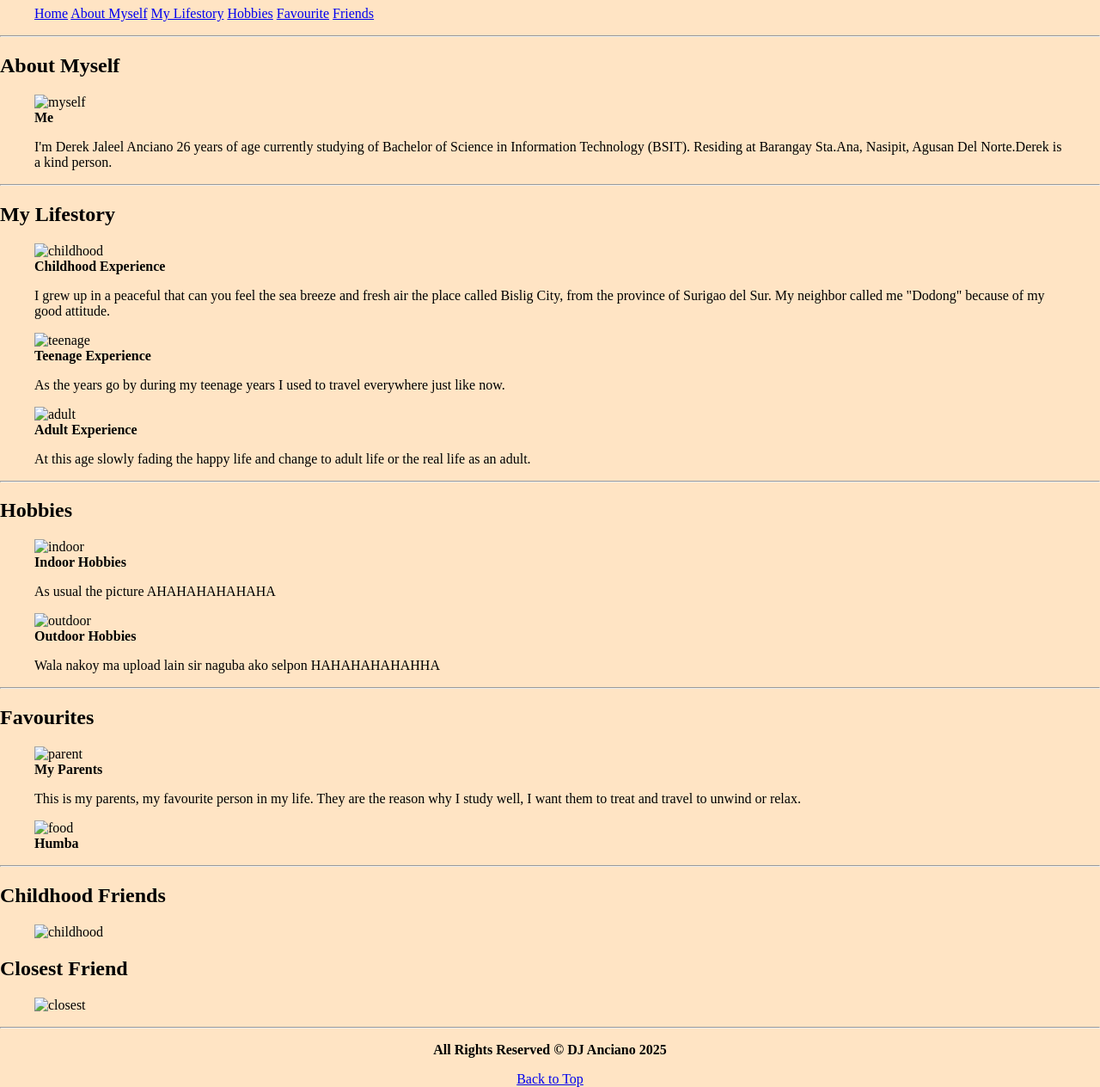
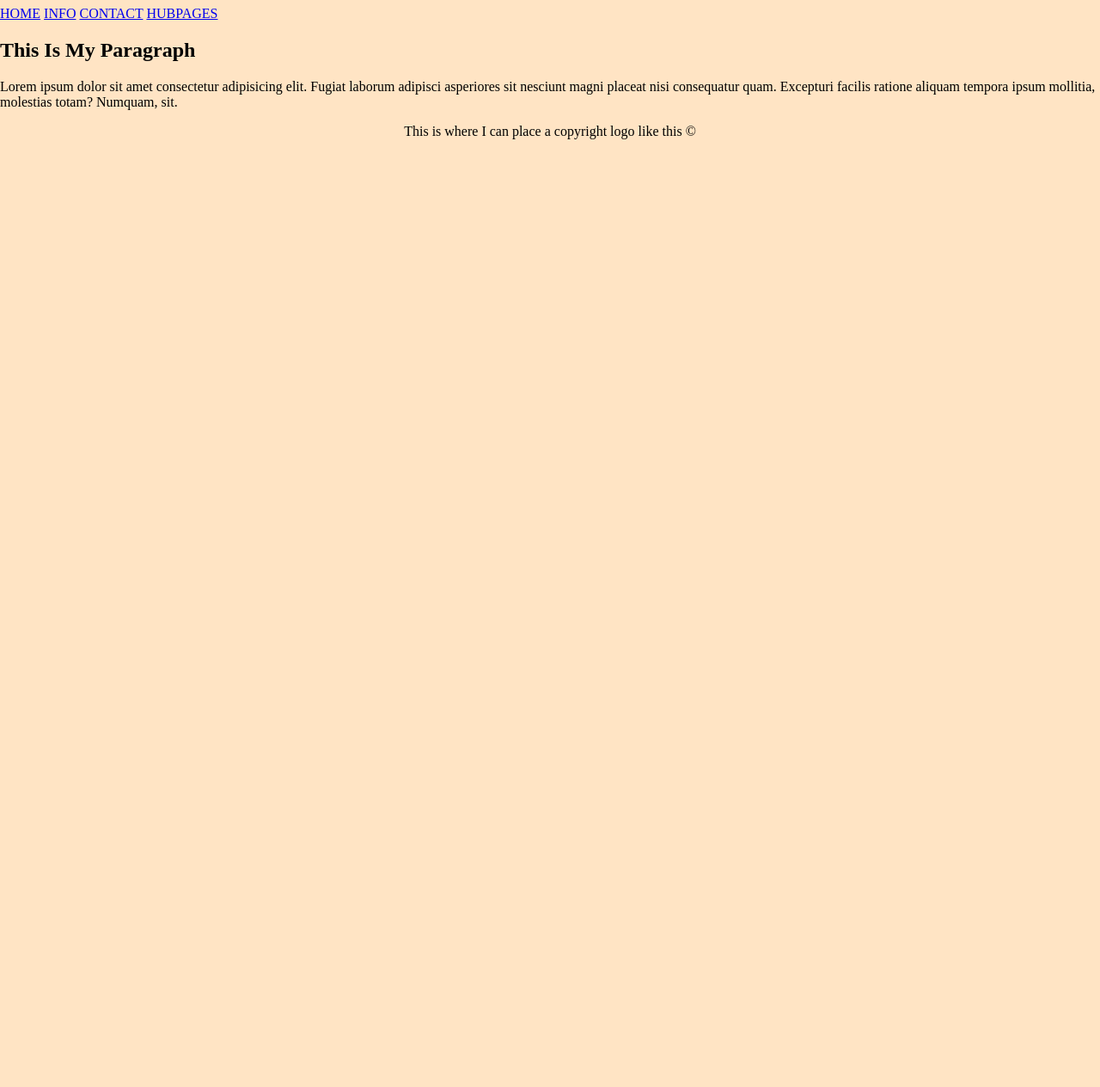
Before and after one commit to jaleeeel/css, a plain HTML site: page index.html in a window 1280 px wide. Shown: the part 73-1337 px from the top of the page at 86% size. After the commit the page ends 800 px from the top, so only its background shows below. Drawn offline with Linux system fonts and the light colour scheme.

Commit message:
Update index.html

```diff
--- a/index.html
+++ b/index.html
@@ -1,139 +1,26 @@
 <!DOCTYPE html>
 <html lang="en">
 <head>
-    <meta charset="UTF-8">
-    <meta name="viewport" content="width=device-width, initial-scale=1.0">
     <link rel="stylesheet" href="style.css">
-    <title>All About Myself</title>
+    <title>CSS Basic</title>
 </head>
 <body>
-    <header id="top">
-        <h1> All About Myself</h1>
-        <nav>
-            <ul>
-                <tr><a href="index.html">Home</a></tr>
-                <tr><a href="#about">About Myself</a></tr>
-                <tr><a href="#life">My Lifestory</a></tr>
-                <tr><a href="#hobbies">Hobbies</a></tr>
-                <tr><a href="#fave">Favourite</a></tr>
-                <tr><a href="#friends">Friends</a></tr>
-            </ul>
-        </nav>
+    <header>
+        <h1>THIS IS MY BANNER</h1>
     </header>
+    <nav>
+        <a href="#">HOME</a>
+        <a href="#">INFO</a>
+        <a href="#">CONTACT</a>
+        <a href="#">HUBPAGES</a>
+    </nav>
+    <main>
+        <h2>This Is My Paragraph</h2>
+        <p>Lorem ipsum dolor sit amet consectetur adipisicing elit. Fugiat laborum adipisci asperiores sit nesciunt magni placeat nisi consequatur quam. Excepturi facilis ratione aliquam tempora ipsum mollitia, molestias totam? Numquam, sit.</p>
 
-    <hr>
-    <main>
-        <article id="about">
-            <section id="about_myself">
-                <h2>About Myself</h2>
-                <p>
-
-                </p>
-                <figure>
-                    <img src="me.jpg" alt="myself" height="250">
-                    <figcaption style="font-weight: bold;">Me</figcaption>
-                    <p>I'm Derek Jaleel Anciano 26 years of age currently studying of Bachelor of Science in Information Technology (BSIT). Residing at Barangay Sta.Ana, Nasipit, Agusan Del Norte.Derek is a kind person.</p>
-
-
-                </figure>
-            </section>
-        </article>
-
-        <hr>
-
-        <article id="life">
-            <section>
-                <h2>My Lifestory</h2>
-                <figure>
-                    <img src="childhood.jpg" alt="childhood" height="250">
-                    <figcaption style="font-weight: bold;">Childhood Experience</figcaption>
-                    <p>I grew up in a peaceful that can you feel the sea breeze and fresh air the place called Bislig City, from the province of Surigao del Sur. My neighbor called me "Dodong" because of my good attitude.</p>
-                </figure>
-            </section>
-
-            <section>
-                <figure>
-                    <img src="teen.jpg" alt="teenage" height="250">
-                    <figcaption style="font-weight: bold;">Teenage Experience</figcaption>
-                    <p>As the years go by during my teenage years I used to travel everywhere just like now.</p>
-                </figure>
-            </section>
-
-            <section>
-                <figure>
-                    <img src="adult.jpg" alt="adult" height="250">
-                    <figcaption style="font-weight: bold;">Adult Experience</figcaption>
-                    <p>At this age slowly fading the happy life and change to adult life or the real life as an adult.</p>
-                </figure>
-            </section>
-        </article>
-
-        <hr>
-
-        <article id="hobbies">
-            <section>
-                <h2>Hobbies</h2>
-                <figure>
-                    <img src="indoor.jpg" alt="indoor" height="250">
-                    <figcaption style="font-weight: bold;">Indoor Hobbies</figcaption>
-                    <p>As usual the picture AHAHAHAHAHAHA</p>
-                </figure>
-                </section>
-            <section>
-                <figure>
-                    <img src="outdoor.jpg" alt="outdoor" height="250">
-                    <figcaption style="font-weight: bold;">Outdoor Hobbies</figcaption>
-                    <p>Wala nakoy ma upload lain sir naguba ako selpon HAHAHAHAHAHHA</p>
-                </figure>
-            </section>
-
-        </article>
-
-        <hr>
-
-        <article id="fave">
-            <section>
-                <h2>Favourites</h2>
-                <figure>
-                    <img src="parents.jpg" alt="parent" height="250">
-                    <figcaption style="font-weight: bold;">My Parents</figcaption>
-                    <p>This is my parents, my favourite person in my life. They are the reason why I study well, I want them to treat and travel to unwind or relax.</p>
-                </figure>
-            </section>
-            <section>
-                <figure>
-                    <img src="humba.jpg" alt="food" height="250">
-                    <figcaption style="font-weight: bold;">Humba</figcaption>
-
-                </figure>
-            </section>
-        </article>
-
-        <hr>
-
-        <article id="friends">
-            <section>
-                <h2>Childhood Friends</h2>
-                <figure>
-                    <img src="friends.jpg" alt="childhood">
-                </figure>
-            </section>
-            <section>
-                <h2>Closest Friend</h2>
-                <figure>
-                    <img src="oggy.png" height="250" alt="closest">
-                </figure>
-            </section>
-
-        </article>
-
-        <hr>
-
-        <footer style="text-align: center;">
-            <p style="font-weight: bold;">All Rights Reserved &copy; DJ Anciano 2025</p>
-            <a href="#top" style="text-align: center;">Back to Top</a>
-
-        </footer>
     </main>
+    <footer>
+        <p id="footer">This is where I can place a copyright logo like this &copy </p>
+    </footer>
 </body>
 </html>
```
